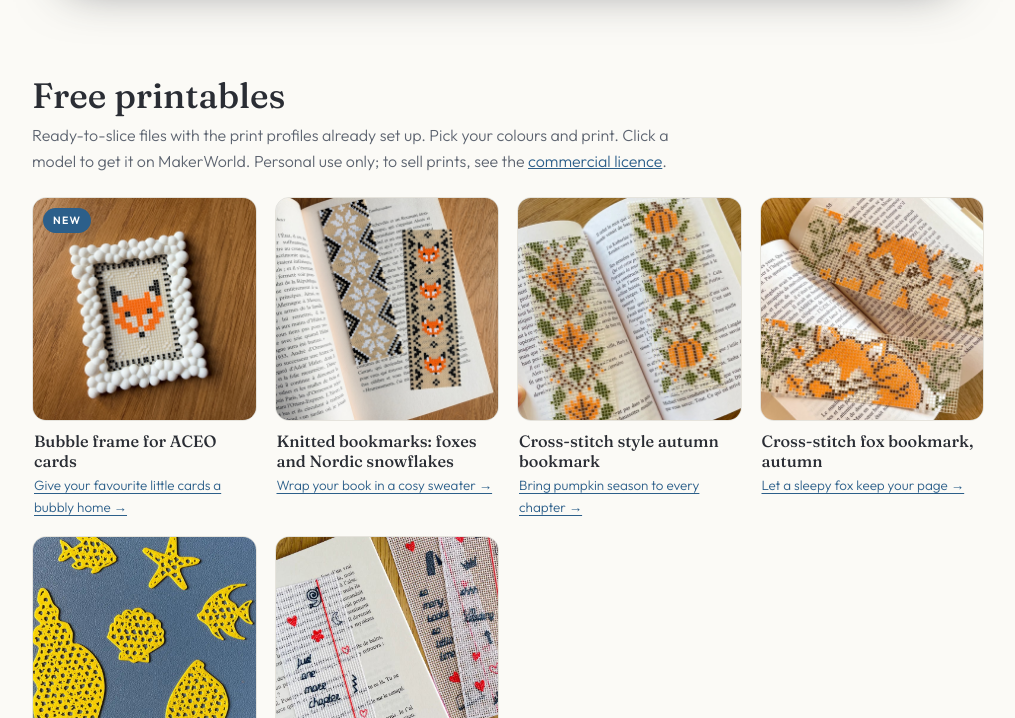
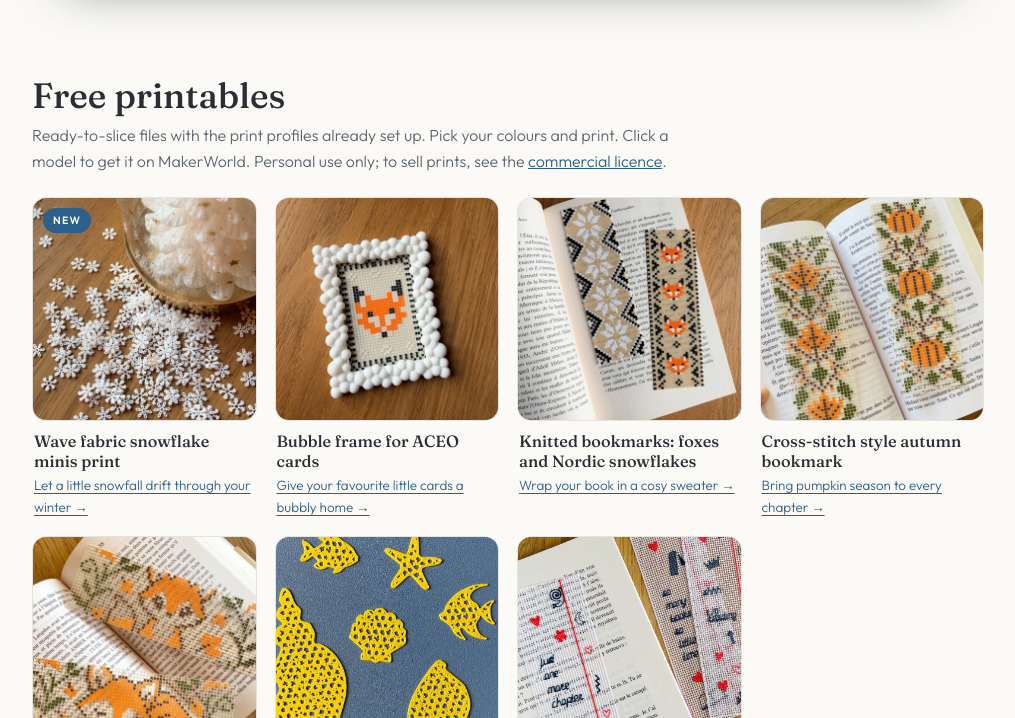
Before and after one commit to KarinaSokolova/makers-corner, a plain HTML site: page index.html in a window 1280 px wide. Shown: the part 674-1392 px from the top of the page, without its empty margins (132-1147 px from the left). Drawn offline with Linux system fonts and the light colour scheme.

Commit message:
Site update 2026-11-25 09:17

```diff
--- a/index.html
+++ b/index.html
@@ -220,8 +220,13 @@
     </div>
     <div class="gallery">
 <!-- models:start (newest first; Maker Studio adds new models here) -->
+      <a class="model" href="https://makerworld.com/en/models/3681019" target="_blank" rel="noopener">
+        <div class="model-img"><img src="images/wave-fabric-snowflake-minis-print-3681019.jpg" alt="Wave fabric snowflake minis print, 3D printed" loading="lazy"><span class="tag new">New</span></div>
+        <h3>Wave fabric snowflake minis print</h3>
+        <p class="go">Let a little snowfall drift through your winter&nbsp;→</p>
+      </a>
       <a class="model" href="https://makerworld.com/fr/models/3640422-bubble-frame-for-aceo-cards#profileId-4175500" target="_blank" rel="noopener">
-        <div class="model-img"><img src="images/bubble-frame-for-aceo-cards-3640422.jpg" alt="Bubble frame for ACEO cards, 3D printed" loading="lazy"><span class="tag new">New</span></div>
+        <div class="model-img"><img src="images/bubble-frame-for-aceo-cards-3640422.jpg" alt="Bubble frame for ACEO cards, 3D printed" loading="lazy"></div>
         <h3>Bubble frame for ACEO cards</h3>
         <p class="go">Give your favourite little cards a bubbly home&nbsp;→</p>
       </a>
```
Also changed, not shown: images/wave-fabric-snowflake-minis-print-3681019.jpg (added), version.txt.
